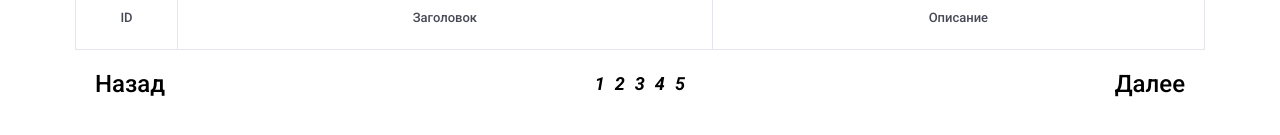
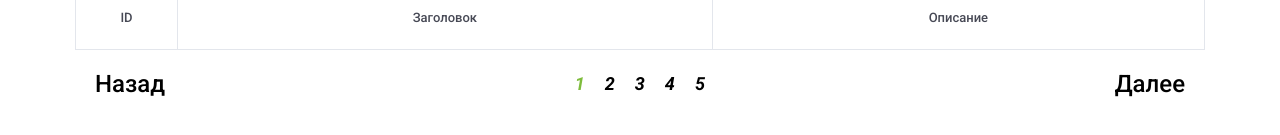
Before and after one commit to ildarfaz/app_post, a React (Vite) app: page / in a window 1280 px wide. Shown: the part 205-340 px from the top of the page. Built offline with nearby package versions, Linux system fonts and the light colour scheme.

Commit message:
add pagination

```diff
--- a/src/components/pagination/Pagination.tsx
+++ b/src/components/pagination/Pagination.tsx
@@ -1,18 +1,25 @@
+import { useState } from "react";
 import { Button } from "../ui/button/Button";
 import styles from "./pagination.module.scss";
 
 export const Pagination = () => {
-    const pages = () => {
+    const pages = [1, 2, 3, 4, 5];
+    const [activePage, setActivPage] = useState(1);
+    const handlerPages = (page: number) => {
+        setActivPage(page);
+    }
+    const pagesList = () => {
         return (
-            <div className={styles.pages}>{[1, 2, 3, 4, 5].map((page) => {
-                return <Button title={page.toString()} onClick={() => console.log(page)}/>
+            <div className={styles.pages}>{pages.map((page) => {
+                return <Button key={page} title={page.toString()}
+                    onClick={() => handlerPages(page)} active={page === activePage} />
             })}</div>
         )
     }
     return <div className={styles.box}>
-        <Button title="Назад" onClick={() => console.log("Назад")} />
-        {pages()}
-        <Button title="Далее" onClick={() => console.log("Далее")} />
+        <Button title="Назад" onClick={() => activePage !== pages[0] && handlerPages(activePage - 1)} />
+        {pagesList()}
+        <Button title="Далее" onClick={() => activePage !== pages.length && handlerPages(activePage + 1)} />
     </div>
 
 }
--- a/src/components/pagination/pagination.module.scss
+++ b/src/components/pagination/pagination.module.scss
@@ -7,7 +7,7 @@
 
 .pages {
     display: flex;
-    gap: 10px;
+    gap: 20px;
 
     button {
         font-size: 1.8rem;
--- a/src/components/ui/button/Button.tsx
+++ b/src/components/ui/button/Button.tsx
@@ -4,11 +4,13 @@ import styles from "./button.module.scss";
 type IButton = {
     title: string;
     onClick: () => void;
+    active?: boolean;
 }
-export const Button: FC<IButton> = ({ title, onClick }) => {
+export const Button: FC<IButton> = ({ title, onClick, active }) => {
     return (
         <div className={styles.box}>
-            <button onClick={onClick}>{title}</button>
+            <button className={active ? styles.active : ""}
+                onClick={onClick}>{title}</button>
         </div>
 
     )
--- a/src/components/ui/button/button.module.scss
+++ b/src/components/ui/button/button.module.scss
@@ -2,9 +2,16 @@
     display: flex;
     justify-content: center;
     align-items: center;
+
     button {
         font-size: 2.4rem;
         font-weight: 500;
         background: white;
+
     }
+
+    .active {
+        color: #7EBC3C;
+    }
+
 }
```
Also changed, not shown: src/index.css (deleted).
